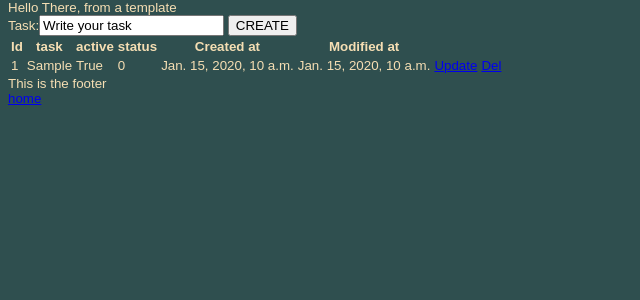
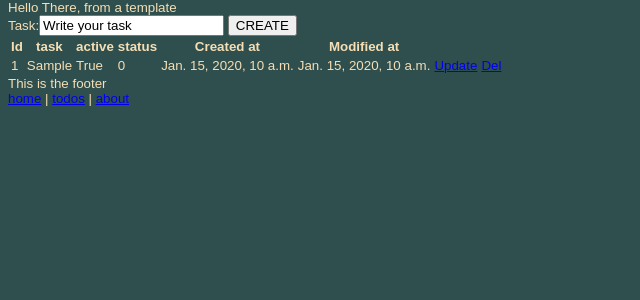
Before and after one commit to pxai/django3todo, a Django app: page /todos in a window 1280 px wide. Shown: the part 23-323 px from the top of the page, without its empty margins (0-640 px from the left). Run offline with Django 3.2, Linux system fonts and the light colour scheme; tables that the repository leaves empty hold one stand-in row (values such as "Sample post").

Commit message:
Using url with params

```diff
--- a/todo/views/templates/footer.html
+++ b/todo/views/templates/footer.html
@@ -1,4 +1,8 @@
 <footer>
 This is the footer
-<nav><a href={% url 'home' %}>{{ _('home') }}</a></nav>
+<nav>
+    <a href={% url 'home' %}>{{ _('home') }}</a> |
+    <a href={% url 'todos' %}>{{ _('todos') }}</a> |
+    <a href={% url 'about' %}>{{ _('about') }}</a>
+</nav>
 </footer>
--- a/todo/views/templates/todos.html
+++ b/todo/views/templates/todos.html
@@ -16,7 +16,7 @@
             <td>{{ todo.status }}</td>
             <td>{{ todo.created_at }}</td>
             <td>{{ todo.modified_at }}</td>
-            <td><a href="/todos/update/{{ todo.id }}">Update</a></td>
+            <td><a href="{% url 'update_todo' id=todo.id %}">Update</a></td>
             <td><a href="/todos/delete/{{ todo.id }}">Del</a></td>
         </tr>
     {% endfor %}
```
